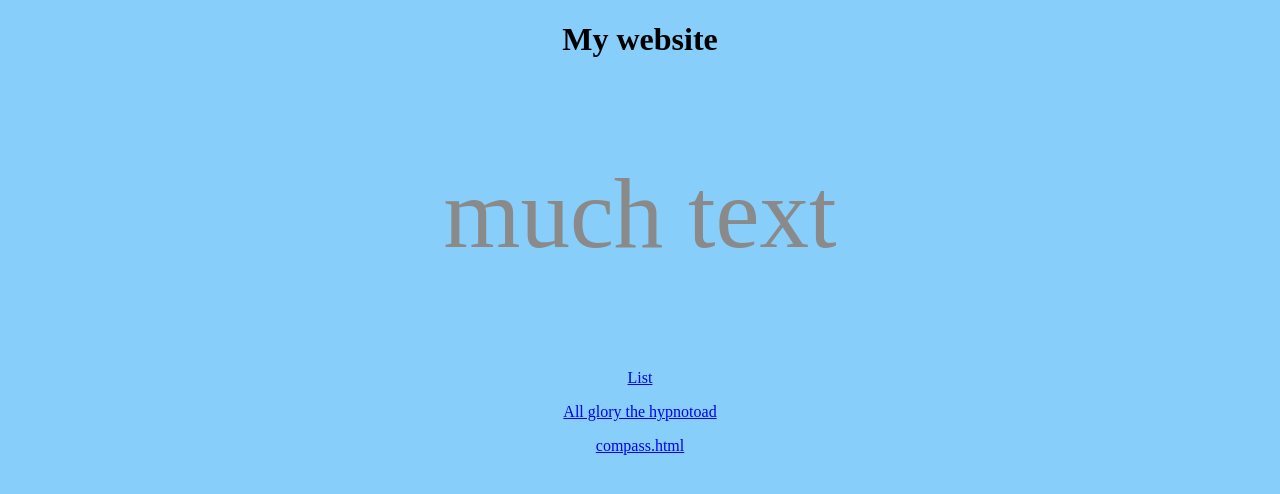
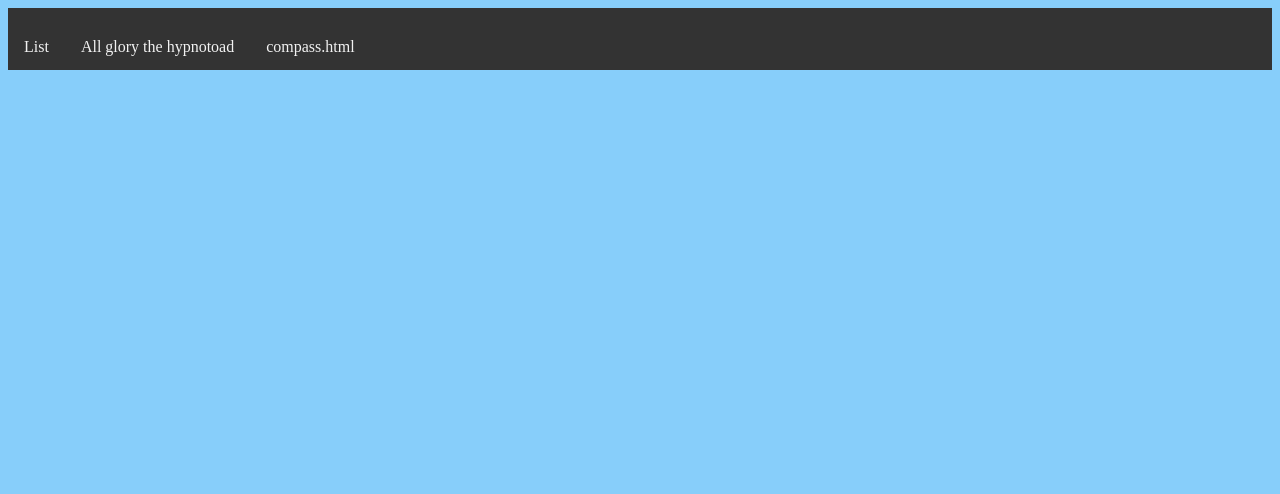
Before and after one commit to domesticdodoswebsite/domesticdodowebsite.github.io, a plain HTML site: page index.html in a window 1280 px wide. Drawn offline with Linux system fonts and the light colour scheme.

Commit message:
something

```diff
--- a/index.html
+++ b/index.html
@@ -5,11 +5,30 @@
     <meta http-equiv="X-UA-Compatible" content="IE=edge">
     <meta name="viewport" content="width=device-width, initial-scale=1.0">
     <title>muh first website</title>
-<center></head>
+    <style>
+.topnav a:hover {
+    background-color: #f2f2f2;
+    color: #333;
+}
+.topnav {
+  overflow: hidden;
+  background-color: #333;
+}
+.topnav a {
+  float: left;
+  display: block;
+  color: #f2f2f2;
+  text-align: center;
+  padding: 14px 16px;
+  text-decoration: none;
+}
+
+    </style>
+</head>
 <body style="background-color: lightskyblue ; ">
-    <h1 style="text-align: center;">My website</h1>
-    <p style="text-align:center; color: rgb(138, 138, 138);font-size: 99px;"> much text</p>
+  <div class="topnav">
     <p><a href="list.html">List</a></p>
     <p><a href="hypnotoad.html">All glory the hypnotoad</a></p>
     <p><a href="class.html">compass.html</a></p>
-</html><center/>
+  </div>
+</html>
```
